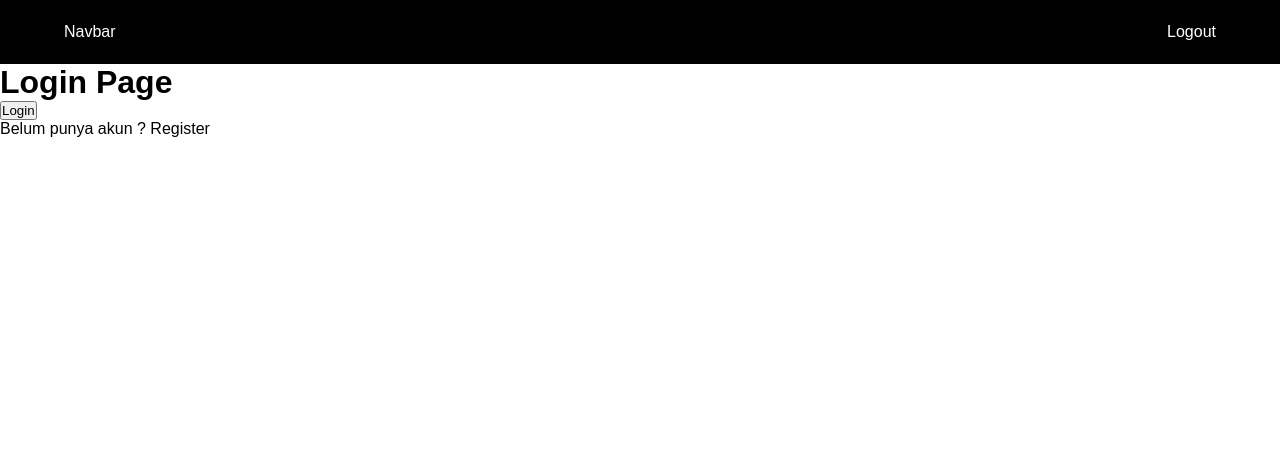
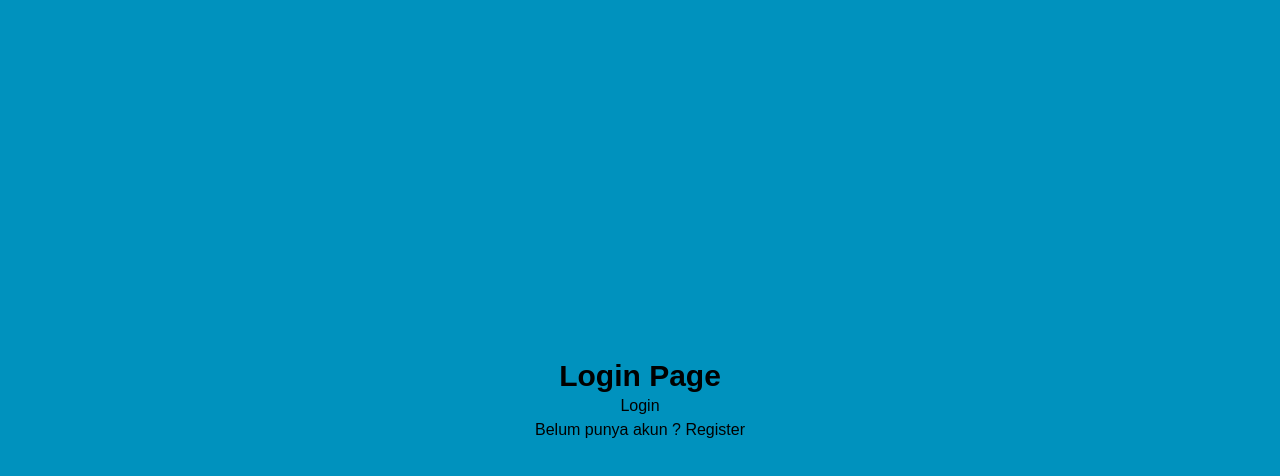
Before and after one commit to ahmaddani227/NextPages, a Next.js app: page /auth/login in a window 1280 px wide. Shown: the top 476 px of the page. Built offline with nearby package versions, Linux system fonts and the light colour scheme.

Commit message:
Next Pages - EP5 (Styling)

```diff
--- /dev/null
+++ b/postcss.config.js
@@ -0,0 +1,6 @@
+module.exports = {
+  plugins: {
+    tailwindcss: {},
+    autoprefixer: {},
+  },
+}
--- a/src/components/layouts/AppShell/index.tsx
+++ b/src/components/layouts/AppShell/index.tsx
@@ -1,14 +1,20 @@
+import { useRouter } from "next/router";
 import Navbar from "../Navbar";
 
 type AppShellProps = {
   children: React.ReactNode;
 };
 
+const disableNavbar = ["/auth/login", "/auth/register"];
+
 const AppShell = (props: AppShellProps) => {
   const { children } = props;
+  const { pathname } = useRouter();
+
   return (
     <main>
-      <Navbar />
+      {!disableNavbar.includes(pathname) && <Navbar />}
+
       {children}
     </main>
   );
--- /dev/null
+++ b/src/components/layouts/Navbar/Navbar.module.css
@@ -0,0 +1,10 @@
+.navbar {
+  display: flex;
+  justify-content: space-between;
+  align-items: center;
+  width: 100%;
+  height: 4rem;
+  background-color: #000;
+  color: white;
+  padding-inline: 5%;
+}
--- a/src/components/layouts/Navbar/index.tsx
+++ b/src/components/layouts/Navbar/index.tsx
@@ -1,6 +1,8 @@
+import styles from "./Navbar.module.css";
+
 const Navbar = () => {
   return (
-    <div className="navbar">
+    <div className={styles.navbar}>
       <div>Navbar</div>
       <div>Logout</div>
     </div>
--- a/src/pages/auth/login.tsx
+++ b/src/pages/auth/login.tsx
@@ -1,22 +1,7 @@
-import Link from "next/link";
-import { useRouter } from "next/router";
+import LoginView from "@/views/Auth/Login";
 
 const LoginPage = () => {
-  const { push } = useRouter();
-
-  const handlerLogin = () => {
-    push("/product");
-  };
-
-  return (
-    <div>
-      <h1>Login Page</h1>
-      <button onClick={() => handlerLogin()}>Login</button>
-      <p>
-        Belum punya akun ? <Link href={"/auth/register"}>Register</Link>
-      </p>
-    </div>
-  );
+  return <LoginView />;
 };
 
 export default LoginPage;
--- /dev/null
+++ b/src/styles/colors.scss
@@ -0,0 +1,3 @@
+$schema: (
+  primary: #0092be,
+);
--- a/src/styles/globals.css
+++ b/src/styles/globals.css
@@ -1,3 +1,7 @@
+@tailwind base;
+@tailwind components;
+@tailwind utilities;
+
 * {
   box-sizing: border-box;
   padding: 0;
@@ -16,13 +20,6 @@
   text-decoration: none;
 }
 
-.navbar {
-  display: flex;
-  justify-content: space-between;
-  align-items: center;
-  width: 100%;
-  height: 4rem;
-  background-color: #000;
-  color: white;
-  padding-inline: 5%;
+.big {
+  font-size: 1rem;
 }
--- /dev/null
+++ b/src/views/Auth/Login/Login.module.scss
@@ -0,0 +1,10 @@
+@import "@/styles/colors.scss";
+
+.login {
+  display: flex;
+  flex-direction: column;
+  justify-content: center;
+  align-items: center;
+  height: 100vh;
+  background-color: map-get($map: $schema, $key: primary);
+}
--- /dev/null
+++ b/src/views/Auth/Login/index.tsx
@@ -0,0 +1,23 @@
+import Link from "next/link";
+import { useRouter } from "next/router";
+import styles from "./Login.module.scss";
+
+const LoginView = () => {
+  const { push } = useRouter();
+
+  const handleLogin = () => {
+    push("/product");
+  };
+
+  return (
+    <div className={styles.login}>
+      <h1 className="text-3xl font-bold">Login Page</h1>
+      <button onClick={() => handleLogin()}>Login</button>
+      <p>
+        Belum punya akun ? <Link href={"/auth/register"}>Register</Link>
+      </p>
+    </div>
+  );
+};
+
+export default LoginView;
--- /dev/null
+++ b/tailwind.config.js
@@ -0,0 +1,15 @@
+/** @type {import('tailwindcss').Config} */
+module.exports = {
+  content: [
+    "./app/**/*.{js,ts,jsx,tsx,mdx}", // Note the addition of the `app` directory.
+    "./pages/**/*.{js,ts,jsx,tsx,mdx}",
+    "./components/**/*.{js,ts,jsx,tsx,mdx}",
+
+    // Or if using `src` directory:
+    "./src/**/*.{js,ts,jsx,tsx,mdx}",
+  ],
+  theme: {
+    extend: {},
+  },
+  plugins: [],
+};
```
Also changed, not shown: package.json (+8 -4 lines), 1 other file (tests, documents, lock files or other folders).
